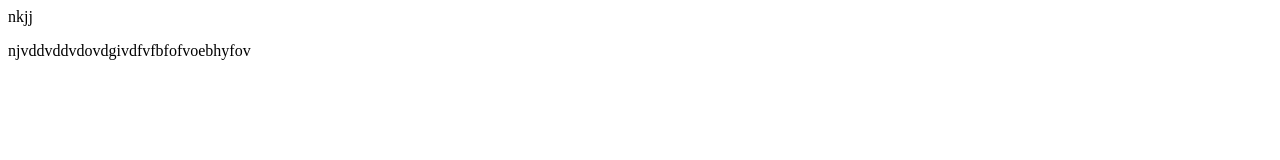
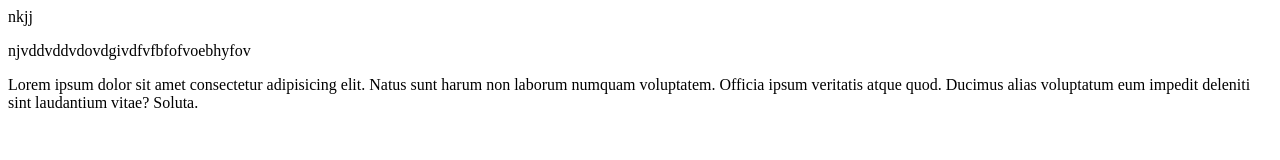
Before and after one commit to siddhant-kumar-shashi/git-mysirg-repo, a plain HTML site: page new.html in a window 1280 px wide. Drawn offline with Linux system fonts and the light colour scheme.

Commit message:
modification 1.1

```diff
--- a/new.html
+++ b/new.html
@@ -7,5 +7,6 @@
 </head>
 <body> nkjj
     <p>njvddvddvdovdgivdfvfbfofvoebhyfov</p>
+    <p>Lorem ipsum dolor sit amet consectetur adipisicing elit. Natus sunt harum non laborum numquam voluptatem. Officia ipsum veritatis atque quod. Ducimus alias voluptatum eum impedit deleniti sint laudantium vitae? Soluta.</p>
 </body>
 </html>
```
